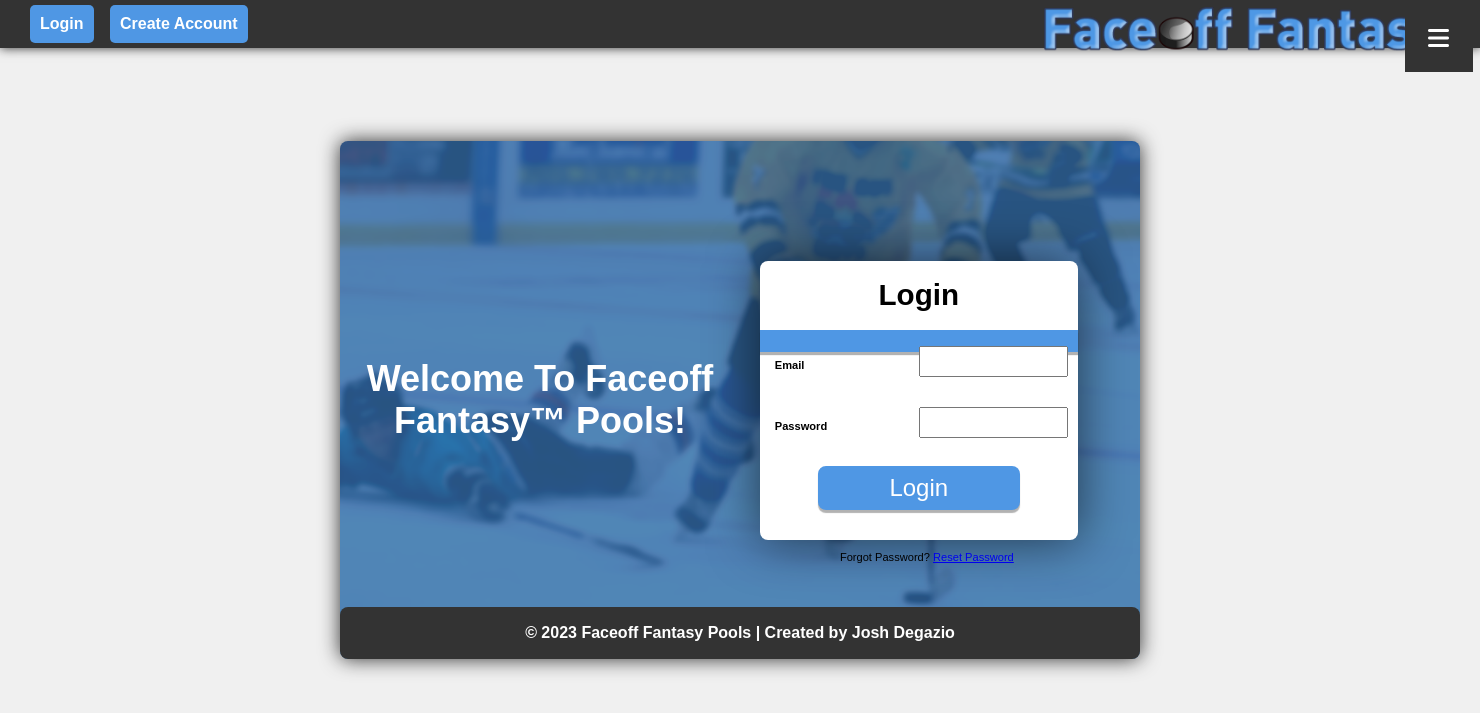
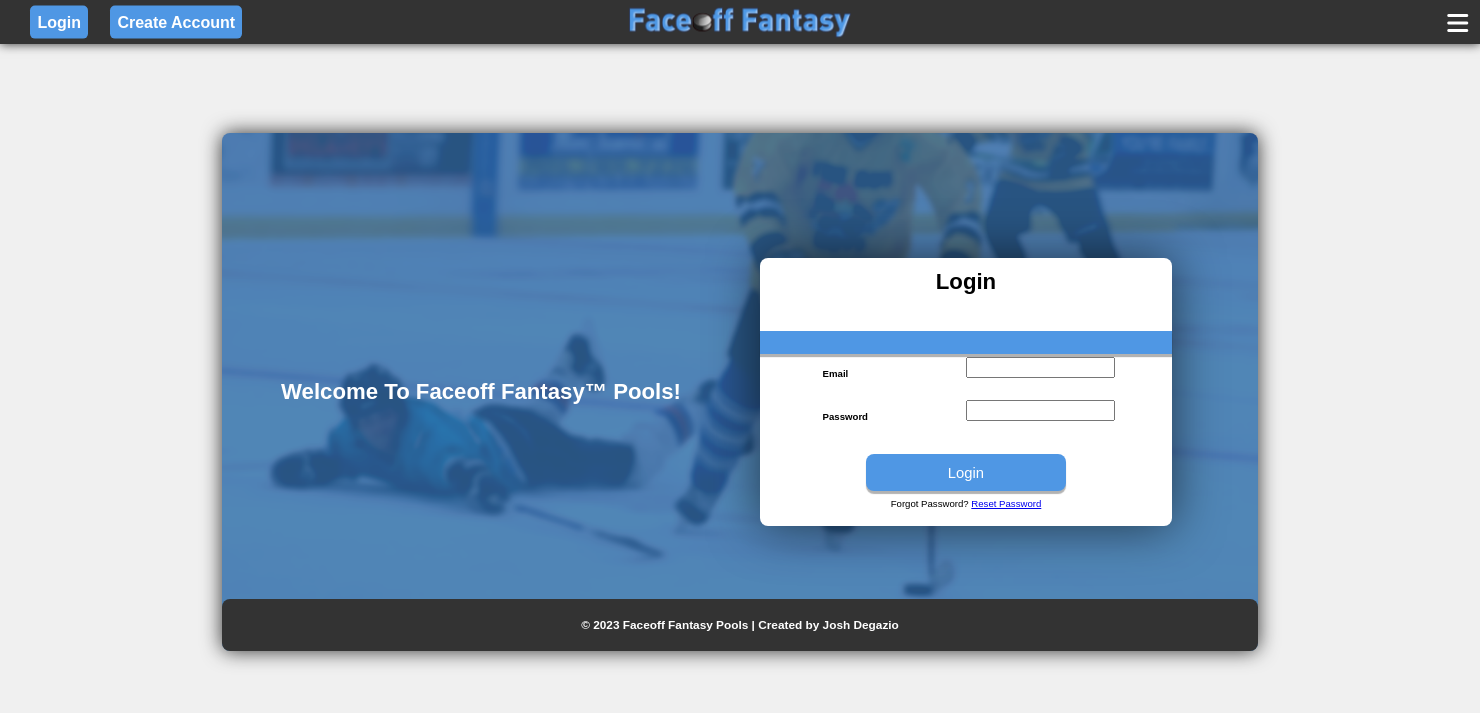
Before and after one commit to jdegazio/FaceoffFantasy, a Flask app: page /login in a window 1480 px wide. Shown: the top 713 px of the page. Run offline with Flask 3, Linux system fonts and the light colour scheme; some libraries are stand-ins or nearby versions.

Commit message:
Still working on sizing.
Oh heavens, what a waste of time. I should've just learned what Bootstrap was earlier and this all would've gone a lot faster.

I think I'm still going to end up using it, but boy have I made a mess.

```diff
--- a/static/css/styles.css
+++ b/static/css/styles.css
@@ -2,8 +2,6 @@
   --footer-min-height: 6%; /* Adjust the value as needed */
   --landing_footer-min-height: 10%; /* Adjust the value as needed */
 }
-
-
 
 /*Bodies*/
 .default_body {
@@ -12,7 +10,9 @@
     display: flex;
     justify-content: center;
     align-items: center;
-	top: 0;
+    min-width: 400px;
+    min-height: 400px;
+    top: 0;
 }
 
 .landing_body {
@@ -23,7 +23,8 @@
     height: 30%;
 	width: 50%;
     margin: 0;
-	min-width: 800px;
+	min-width: 400px;
+	min-height: 400px;
 	top: 0;
 }
 
@@ -31,6 +32,7 @@
 
 /*Menu and Content*/
 .menu {
+	bottom: 2vw;
     position: relative;
     text-align: right;
 }
@@ -42,31 +44,29 @@
 
 .dropbtn {
     background-color: #333;
-	position: fixed;
-	top: 0.5%;
-    right: 0.5%;
+	position: relative;
     color: #fff;
-    padding: 0px;
-	min-width: 68px;
-	min-height: 68px;
+	width: 3vw;
+	height: 3vw;
     border: none;
     cursor: pointer;
+	font-size: 2vw;
 }
 
 .dropdown-content {
     display: none;
     position: fixed;
-    top: 6%; /* Position the dropdown content at the top */
-    right: 0%; /* Adjust this value to align with the icon */
+    top: 6.15%;
+	right: 0%;
     background-color: #f9f9f9;
-    min-width: 160px;
+    min-width: 6.5vw;
     z-index: 1;
 	box-shadow: 0px 0px 10px rgba(0, 0, 0, 0.8);
 }
 
 .dropdown-content a {
     color: #333;
-    padding: 12px 16px;
+    padding: 0.5vw 0.75vw;
     text-decoration: none;
     display: block;
 }
@@ -84,50 +84,50 @@
 /*Headers and Footers*/
 .header {
     background-color: #333; /* Set the background color to black */
-    color: #fff; /* Set text color to white, if needed */
+    color: #fff; /* Set text color to white */
 	min-width: 100%;
-	min-height: 6%;
-	align-items: center; /* Center the content vertically */
+	height: 3vw;
+	align-items: center;
 	position: absolute;
     left: 0;
 	top: 0;
 	box-shadow: 0px 0px 10px rgba(0, 0, 0, 0.8);
-    /* You can add more styles such as font size, font weight, etc. */
 }
 
 .footer {
     display: flex;
-    align-items: center; /* Center the content vertically */
-    justify-content: center; /* Center the content horizontally */
+    align-items: center;
+    justify-content: center;
     position: absolute;
     top: 94%; /* Position at the bottom */
 	min-width: 100%;
 	min-height: var(--footer-min-height);
-    background-color: #333; /* Background color for the footer */
-    color: #fff; /* Text color for the footer, adjust as needed */
+    background-color: #333;
+    color: #fff;
 }
 
 .landing_footer {
     display: flex;
-    align-items: center; /* Center the content vertically */
-    justify-content: center; /* Center the content horizontally */
+    align-items: center;
+    justify-content: center;
     position: absolute;
-    top: 90%; /* Position at the bottom */
+    top: 90%;
 	left: 0%;
 	min-width: 100%;
 	min-height: var(--landing_footer-min-height);
-    background-color: #333; /* Background color for the footer */
-    color: #fff; /* Text color for the footer, adjust as needed */
+    background-color: #333;
+    color: #fff;
 	border-radius: 8px;
 }
 
 .footer-content {
     font-weight: bold;
+	font-size: 0.8vw;
 }
 
 .cAccount-header-text {
     position: relative;
-	font-size: 2vw;
+	font-size: 1.5vw;
 	text-align: center;
 	bottom: 1.5vw;
 }
@@ -136,7 +136,7 @@
 
 /*Header and Footer Contents */
 .login-button {
-    padding: 10px;
+    padding: 0.5vw;
     background-color: #4f97e4;
     color: #fff;
     position: absolute;
@@ -148,11 +148,11 @@
     text-decoration: none;
     transition: background-color 0.3s;
     left: 30px;
-    transform: translate(0, -50%); /* Adjust the vertical position */
+    transform: translate(0, -50%);
 }
 
 .createaccount-button {
-    padding: 10px;
+    padding: 0.5vw;
     background-color: #4f97e4;
     color: #fff;
     position: absolute;
@@ -168,14 +168,12 @@
 }
 
 .logo {
-	width: 400px;
-    height: auto; /* Maintain aspect ratio */
-	position: absolute;
-	left: 0;
-    padding: 0.5%; /* Add padding for spacing if desired */
+    width: 15vw;
+    min-height: 2vw;
+    position: relative;
+    left: 50%;
+    transform: translate(-50%, 0.5vw); /* Center horizontally and vertically */
     display: block;
-    margin: 0 auto; /* Center horizontally */
-	transform: translate(250%, 0); /* Adjust the horizontal position */
 }
 
 .top-button:hover {
@@ -197,14 +195,14 @@
 .Landingcontainer {
     background-color:#4f97e4;
     border-radius: 8px;
-	position: relative;
+	position: absolute;
     display: flex;
     align-items: center;
 	box-shadow: 0px 0px 20px rgba(0, 0, 0, 0.8);
-	background-size: cover; /* Reduce the size to 70% of the container */
+	background-size: cover;
     background-position: center; /* Center the image horizontally and vertically */
     background-repeat: no-repeat; /* Prevent image repetition */
-	background-image: url('/static/landing.png'); /* Update the path to your background image */
+	background-image: url('/static/landing.png');
 	top: 9vw;
 	height: 35vw;
 	width: 70vw;
@@ -229,21 +227,23 @@
 	display: flex;
     flex-direction: column;
     position: relative;
-	max-width: 100%;
+	max-width: 75%;
+	font-size: 0.65vw;
+	left: 12.5%;
+	top: 10px;
 }
 
 form.cAccount-form input {
 	position: relative;
 	max-width: 49%;
-	bottom: 25px;
+	bottom: 22px;
 	left: 50%;
-	height: 25px; /* Adjust the height as needed */
 }
 
 form.cAccount-form label {
 	font-weight: bold;
 	position: relative;
-	font-size: 0.75vw;
+	font-size: 0.65vw;
 }
 
 .cAccountformbutton {
@@ -252,49 +252,49 @@
 	border: none;
 	position:relative;
 	left: 15%;
-	height: 3vw;
+	height: 2.5vw;
 	max-width: 70%;
     border-radius: 8px;
     cursor: pointer;
-	font-size: 24px;
+	font-size: 1vw;
 	box-shadow: 0px 3px 1px rgba(0, 0, 0, 0.3);
-	bottom: 1vw;
 }
 
 .login-link {
-	position: fixed;
-	top: 36.5vw;
-	left: 56.75vw;
-	font-size: 0.75vw;
+	position: relative;
+	font-size: 0.65vw;
+	top: 0.5vw;
+	text-align: center;
 }
 
 .password-requirement {
-    font-size: 0.6vw;
-    color: #888; /* Adjust the color to your preference */
-    margin-left: 5px; /* Add some space between the label and the requirement text */
+    font-size: 0.45vw;
+    color: #888;
+    margin-left: 5px;
 
 }
 
 .alert-container {
-    position: absolute;
-    top: 16%; /* Position it below the form*/
-	left: 0%;
-    width: 100%;
+    position: relative;
+	right: 3.75%;
+	bottom: 2vw;
+    width: 107.5%;
     display: flex;
     flex-direction: column;
     align-items: center;
-    text-align: center;
-	justify-content: center; /* Horizontal alignment */
-	font-size: 0.75vw;
+	justify-content: center;
+	font-size: 0.65vw;
 }
 
 .error-message, .verification-message, .message-graphic, .loginmessage-graphic {
     display: none;
     text-align: center;
-    color: white; /* Default text color for both messages */
+    color: white; /* Default text color for all messages */
 	width: 100%;
 	height: 1.5vw;
+	position: relative;
 	box-shadow: 0px 3px 1px rgba(0, 0, 0, 0.3);
+	line-height: 1.5vw; /* Vertically center the text */
 }
 
 .error-message {
@@ -323,8 +323,8 @@
 
 .welcome {
 	color: #fff;
-	font-size: 36px;
+	font-size: 1.5vw;
 	position: relative;
-	transform: translate(0%, 0); /* Adjust the horizontal position */
+	transform: translate(0%, 0);
 	top: calc(50% - var(--landing_footer-min-height));
 }
--- a/templates/createaccount.html
+++ b/templates/createaccount.html
@@ -16,9 +16,7 @@
 		<a href="/login" class="login-button">Login</a>
 
 		<!-- Logo Banner-->
-		<div class="logo-container">
-			<img src="{{ url_for('static', filename='logo.png') }}" alt="Your Logo" class="logo">
-		</div>
+		<img src="{{ url_for('static', filename='logo.png') }}" alt="Your Logo" class="logo">
 
 		<!-- Drop Down Menu in Top Right -->
 		<div class="menu">
--- a/templates/home.html
+++ b/templates/home.html
@@ -16,9 +16,7 @@
 		<a href="/login" class="login-button">Login</a>
 
 		<!-- Logo Banner-->
-		<div class="logo-container">
-			<img src="{{ url_for('static', filename='logo.png') }}" alt="Your Logo" class="logo">
-		</div>
+		<img src="{{ url_for('static', filename='logo.png') }}" alt="Your Logo" class="logo">
 
 		<!-- Drop Down Menu in Top Right -->
 		<div class="menu">
```
